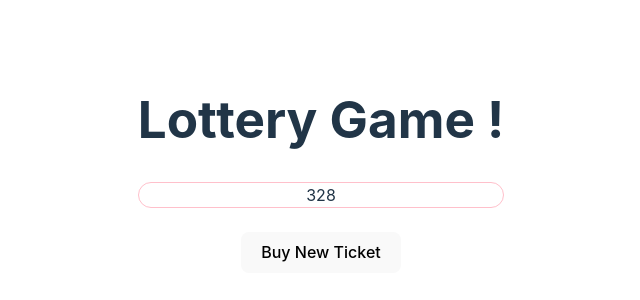
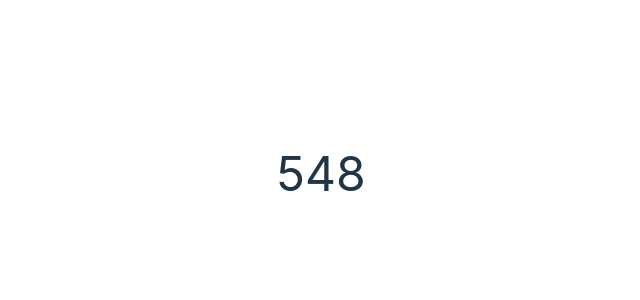
Before and after one commit to itsathefak/lottery-game-react, a React (Vite) app in the folder lottery-game-react/: page / in a window 1280 px wide. Shown: the part 226-526 px from the top of the page, without its empty margins (319-959 px from the left). Built offline with nearby package versions, Linux system fonts and the light colour scheme.

Commit message:
Restructure Lottery Game - Create Ticket Num Component

```diff
--- a/lottery-game-react/src/App.jsx
+++ b/lottery-game-react/src/App.jsx
@@ -1,11 +1,16 @@
 import './App.css'
 import Lottery from "./lottery.jsx"
+import TicketNum from "./TicketNum.jsx"
+
 
 function App() {
 
   return (
 <>
-<Lottery/></>
+<TicketNum num = {5}/>
+<TicketNum num = {4}/>
+<TicketNum num = {8}/>
+</>
   )
 }
 
--- /dev/null
+++ b/lottery-game-react/src/TicketNum.css
@@ -0,0 +1,3 @@
+.TicketNum {
+    font-size: 3rem;
+}
--- /dev/null
+++ b/lottery-game-react/src/TicketNum.jsx
@@ -0,0 +1,6 @@
+import "./TicketNum.css"
+
+export default function TicketNum({num}){
+    return <span className="TicketNum">{num}</span>;
+
+}
```
